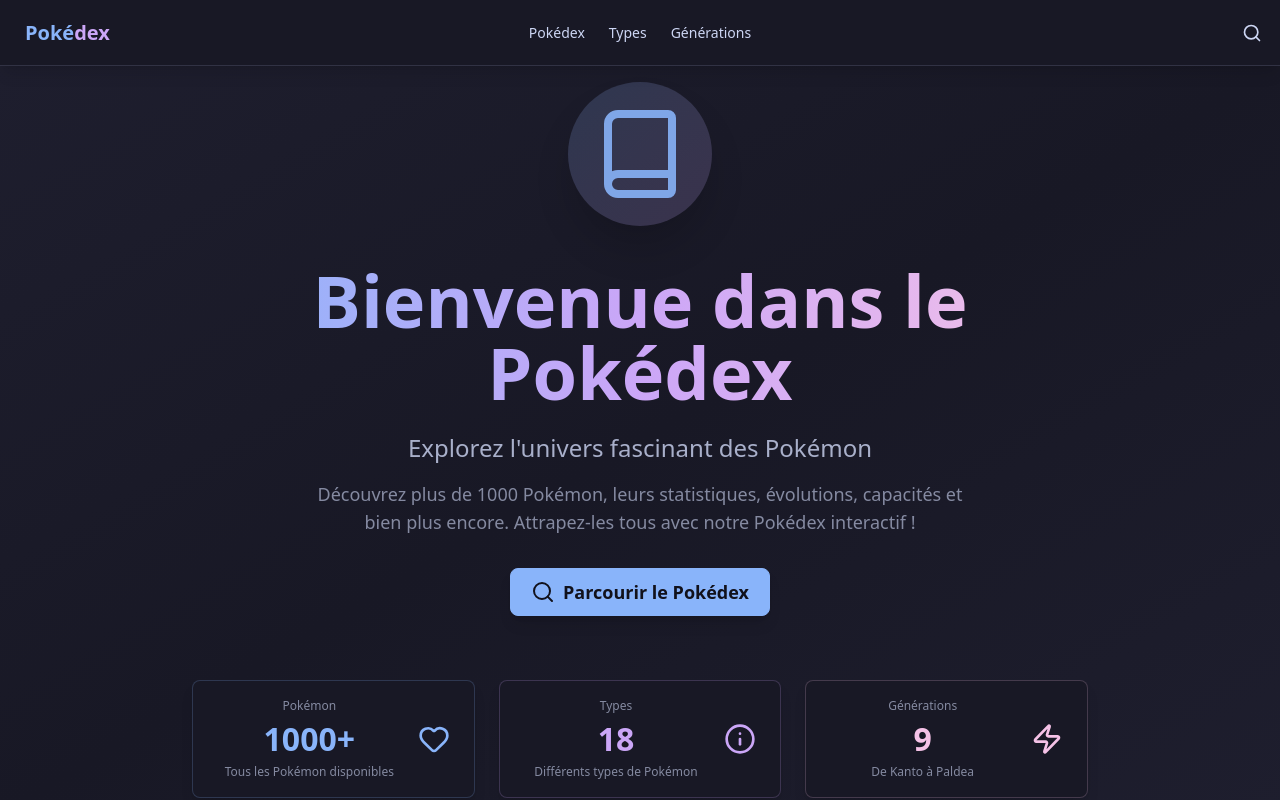
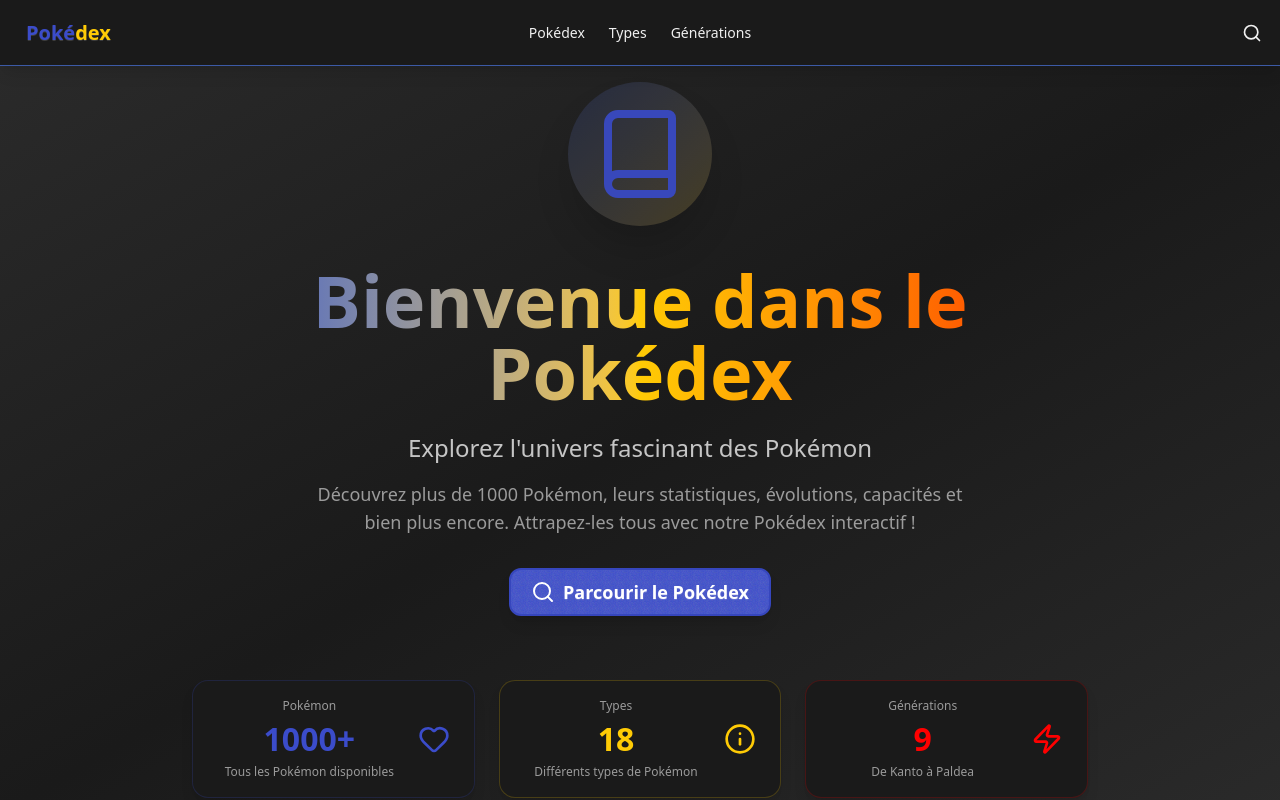
Before and after one commit to CoffeePuma55644/pokedex-next, a Next.js app: page / in a window 1280 px wide. Shown: the top 800 px of the page. Built offline with nearby package versions, Linux system fonts and the light colour scheme.

Commit message:
Update global.css
Update global.css to be like Pokemon Theme

```diff
--- a/src/app/globals.css
+++ b/src/app/globals.css
@@ -2,36 +2,40 @@
 @plugin "daisyui";
 
 @plugin "daisyui/theme" {
-    name: "catppuccin";
+    name: "pokedex-classic";
     default: true;
     prefersdark: true;
     color-scheme: "dark";
-    --color-base-100: #181825;
-    --color-base-200: #1e1e2e;
-    --color-base-300: #313244;
-    --color-base-content: #cdd6f4;
-    --color-primary: #89b4fa;
-    --color-primary-content: #11111b;
-    --color-secondary: #cba6f7;
-    --color-secondary-content: oklch(94% 0.028 342.258);
-    --color-accent: #f5c2e7;
-    --color-accent-content: oklch(38% 0.063 188.416);
-    --color-neutral: #74c7ec;
-    --color-neutral-content: #1e1e2e;
-    --color-info: #94e2d5;
-    --color-info-content: oklch(29% 0.066 243.157);
-    --color-success: #a6e3a1;
-    --color-success-content: oklch(37% 0.077 168.94);
-    --color-warning: #f9e2af;
-    --color-warning-content: oklch(41% 0.112 45.904);
-    --color-error: rgb(219 75 75);
-    --color-error-content: oklch(27% 0.105 12.094);
-    --radius-selector: 0.5rem;
-    --radius-field: 0.5rem;
-    --radius-box: 0.5rem;
+
+    /* Fond inspiré des interfaces d'aventure (sombre mais teinté de bleu) */
+    --color-base-100: #1a1a1a; /* Noir profond pour le contraste */
+    --color-base-200: #2a2a2a; /* Gris foncé pour les cartes */
+    --color-base-300: #3c5aa6; /* Bleu Pokémon pour les surfaces secondaires [web:2] */
+    --color-base-content: #f0f0f0; /* Texte blanc cassé pour la lisibilité */
+
+    /* Couleurs de marque Pokémon */
+    --color-primary: #3b4cca; /* Le "Pokémon Blue" [web:3] */
+    --color-primary-content: #ffffff;
+
+    --color-secondary: #ffcb05; /* Le Jaune Pikachu officiel [web:5] */
+    --color-secondary-content: #11111b;
+
+    --color-accent: #ff0000; /* Le Rouge Pokédex classique [web:1] */
+    --color-accent-content: #ffffff;
+
+    /* États et Feedback */
+    --color-info: #2a75bb; /* Bleu clair pour les infos [web:2] */
+    --color-success: #4dad5b; /* Vert "PV max" */
+    --color-warning: #ffde00; /* Jaune alerte [web:3] */
+    --color-error: #cc0000; /* Rouge critique [web:1] */
+
+    /* Design system hardware (Nintendo Style) */
+    --radius-selector: 1rem; /* Arrondis plus marqués style console */
+    --radius-field: 0.75rem;
+    --radius-box: 1rem;
     --size-selector: 0.25rem;
     --size-field: 0.25rem;
-    --border: 1.5px;
-    --depth: 0;
-    --noise: 0;
+    --border: 2px; /* Bordures légèrement plus épaisses */
+    --depth: 1; /* Un peu de relief pour le côté objet */
+    --noise: 0.05; /* Légère texture pour le côté rétro */
 }
```
